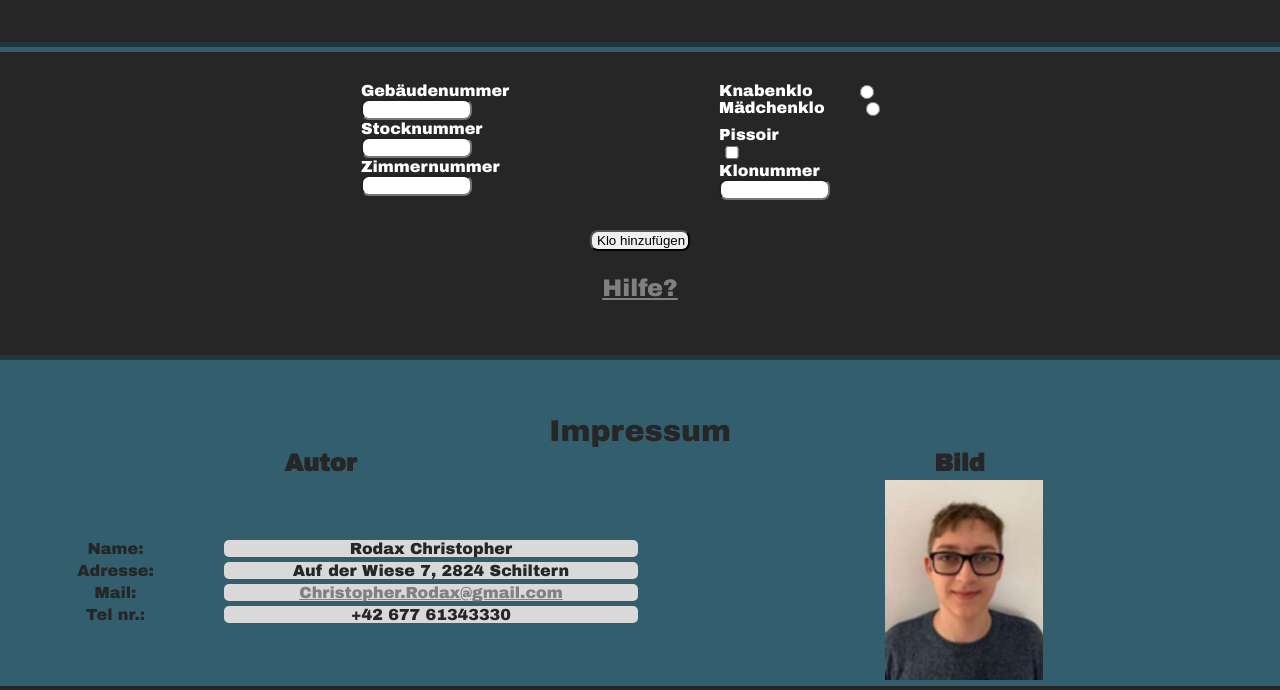
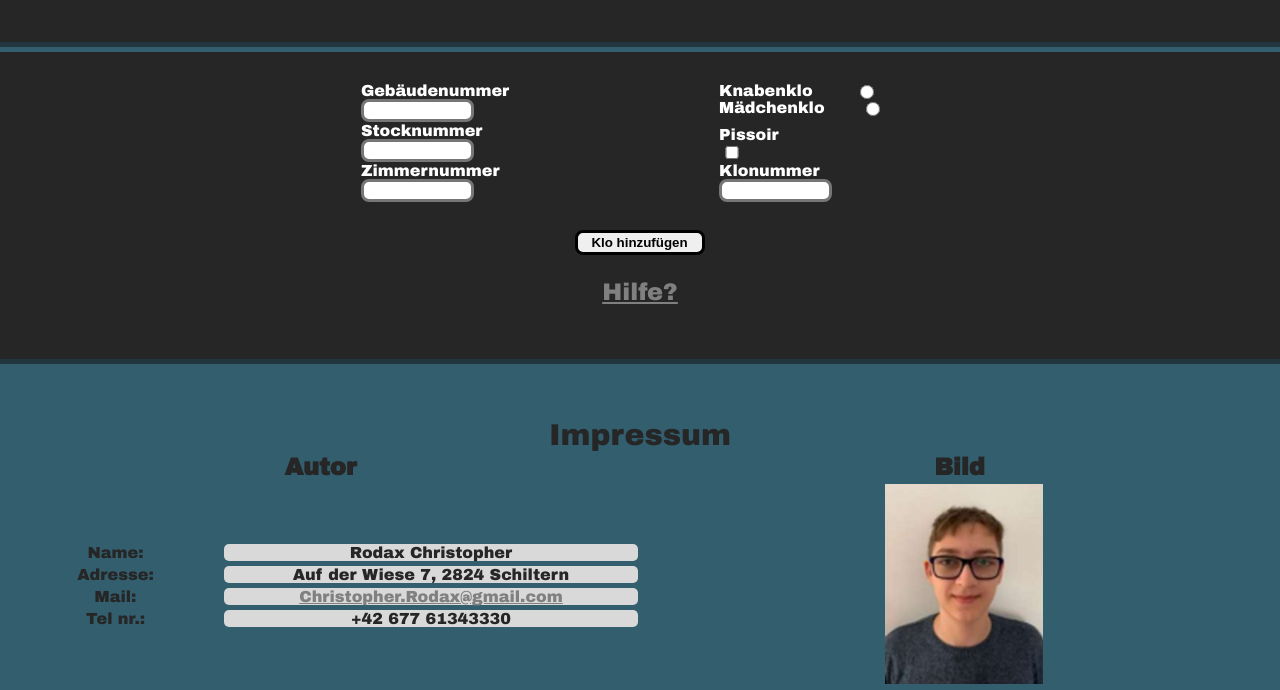
Before and after one commit to Chrisi2209/SchulklosKaputt, a Flask app: page /klo-anmelden in a window 1280 px wide. Shown: the part 115-805 px from the top of the page. Run offline with Flask 3, Linux system fonts and the light colour scheme; the visitor is signed in with stand-in values (Sample User, id 1).

Commit message:
added small padding on submit button

```diff
--- a/app/static/styles.css
+++ b/app/static/styles.css
@@ -366,6 +366,8 @@ form ul li {
     width: 100px;
     border-radius: 8px;
     padding-left: 5px;
+    border-width: 3px;
+    border-style: solid;
 }
 
 .form-container input[type="checkbox"] {
@@ -373,7 +375,10 @@ form ul li {
 }
 
 .form-container input[type="submit"] {
-    width: 100px;
+    width: 130px;
+    padding-top: 2px;
+    padding-bottom: 2px;
+    font-weight: bold;
 }
 
 #gender>li {
```
